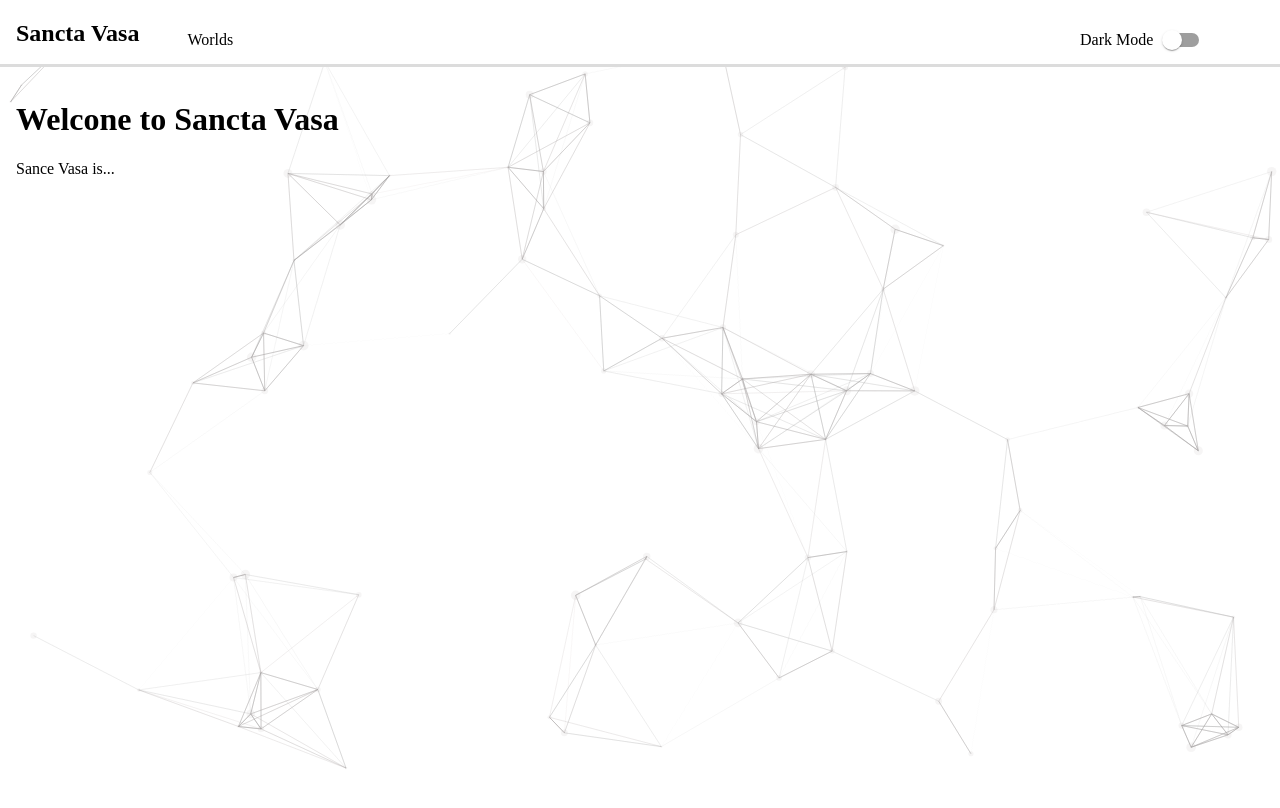
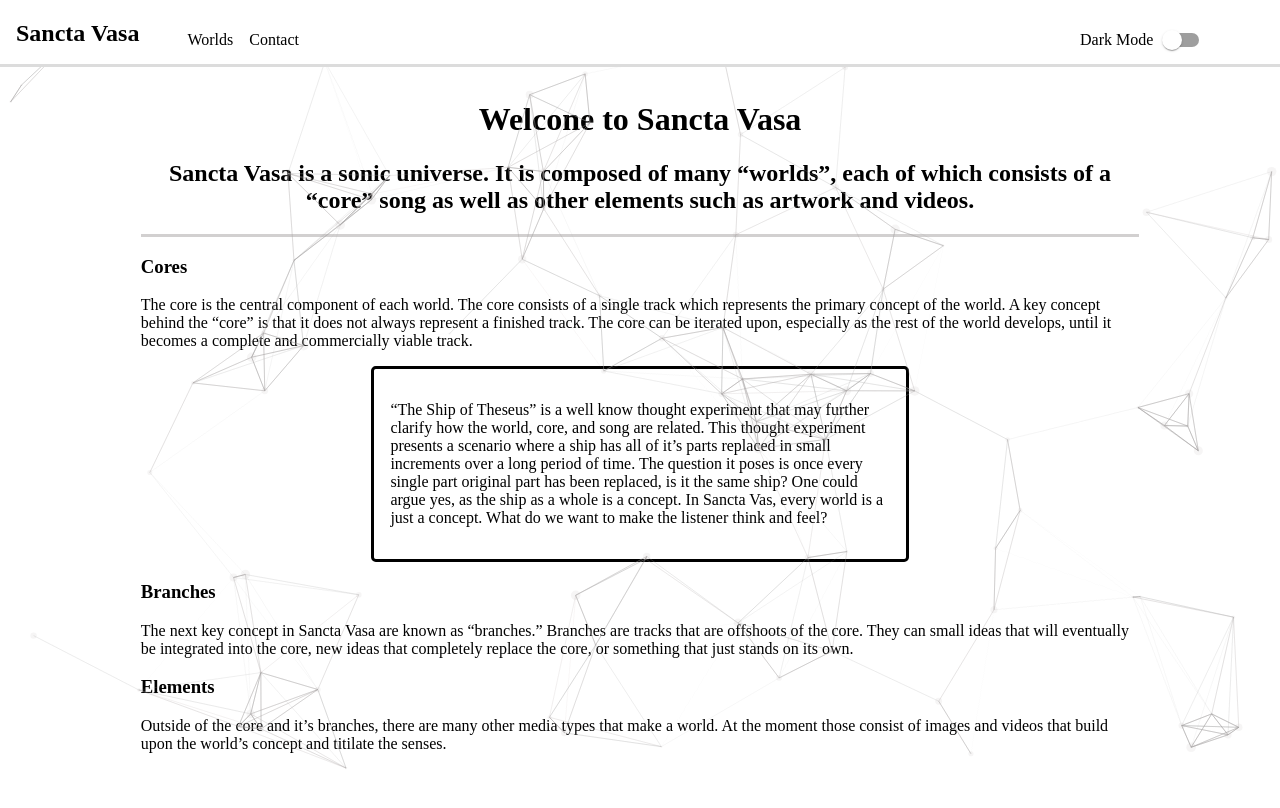
Before and after one commit to tbutler1132/aesthesia-react-app, a React (Create React App) app: page / in a window 1280 px wide. Shown: the top 808 px of the page. Built offline with nearby package versions, Linux system fonts and the light colour scheme.

Commit message:
landing page setup and contact page

```diff
--- a/src/App.css
+++ b/src/App.css
@@ -108,3 +108,35 @@ a {
   height: fit-content;
   padding-bottom: 10rem;
 }
+
+#thesues {
+  border: solid;
+  padding: 1rem;
+  border-radius: .3rem;
+  font-family: 'Josefin Sans';
+  width: 50%;
+  margin: auto;
+}
+
+#landingPage {
+  width: 80%;
+  margin: auto;
+  min-height: 100vh;
+  height: fit-content;
+}
+
+#landingPage p {
+  animation: fadeIn 3s;
+}
+
+#whatIsSanctaVasa {
+  text-align: center;
+  border-bottom: solid;
+  border-color: var(--border-primary);
+  animation: fadeIn 3s;
+}
+
+@keyframes fadeIn {
+  0% { opacity: 0; }
+  100% { opacity: 1; }
+}
--- /dev/null
+++ b/src/app/components/ContactPage.js
@@ -0,0 +1,14 @@
+import React from 'react'
+
+function ContactPage() {
+  return (
+    <div style={{marginTop: '4rem'}}>
+        <div>email: tybwillmusic@gmail.com</div>
+        <div>phone: 1 (516) 220-8947</div>
+        <div>instagram: @ty__will__</div>
+    </div>
+
+  )
+}
+
+export default ContactPage
--- a/src/features/landingPage/LandingPage.js
+++ b/src/features/landingPage/LandingPage.js
@@ -87,8 +87,29 @@ function LandingPage() {
           },
           detectRetina: true,
       }} />
-        <h1>Welcone to Sancta Vasa</h1>
-        <p>Sance Vasa is...</p>
+      <div id='landingPage'>
+        <div id='welcome'>
+            <h1 style={{textAlign: 'center'}}>Welcone to Sancta Vasa</h1>
+        </div>
+        <div id='whatIsSanctaVasa'>
+            <h2>Sancta Vasa is a sonic universe. It is composed of many “worlds”, each of which consists of a “core” song as well as other elements such as artwork and videos.</h2>
+        </div>
+        <div id='whatIsACore'>
+            <h3>Cores</h3>
+            <p>The core is the central component of each world. The core consists of a single track which represents the primary concept of the world. A key concept behind the “core” is that it does not always represent a finished track. The core can be iterated upon, especially as the rest of the world develops, until it becomes a complete and commercially viable track.</p>
+        </div>
+        <div id='thesues'>
+            <p>“The Ship of Theseus” is a well know thought experiment that may further clarify how the world, core, and song are related. This thought experiment presents a scenario where a ship has all of it’s parts replaced in small increments over a long period of time. The question it poses is once every single part original part has been replaced, is it the same ship? One could argue yes, as the ship as a whole is a concept. In Sancta Vas, every world is a just a concept. What do we want to make the listener think and feel? </p>
+        </div>
+        <div id='whatAreBranches'>
+            <h3>Branches</h3>
+            <p>The next key concept in Sancta Vasa are known as “branches.” Branches are tracks that are offshoots of the core. They can small ideas that will eventually be integrated into the core, new ideas that completely replace the core, or something that just stands on its own. </p>
+        </div>
+        <div id='whatAreOtherElements'>
+            <h3>Elements</h3>
+            <p>Outside of the core and it’s branches, there are many other media types that make a world. At the moment those consist of images and videos that build upon the world’s concept and titilate the senses. </p>
+        </div>
+      </div>
     </div>
   )
 }
--- a/src/features/nav/TopNav.js
+++ b/src/features/nav/TopNav.js
@@ -12,6 +12,10 @@ const links = [
   {
     key: "worlds",
     message: "Worlds",
+  },
+  {
+    key: "contact",
+    message: "Contact"
   }
 ]
 
--- a/src/index.js
+++ b/src/index.js
@@ -13,6 +13,7 @@ import Beats from './features/worlds/components/Beats';
 import Art from './features/worlds/components/Art';
 import Videos from './features/worlds/components/Videos';
 import LandingPage from './features/landingPage/LandingPage';
+import ContactPage from './app/components/ContactPage';
 
 const router = createBrowserRouter([
   {
@@ -21,6 +22,10 @@ const router = createBrowserRouter([
       <App/>
     ),
     children: [
+      {
+        path: "contact",
+        element: <ContactPage />
+      },
       {
         path: "worlds",
         element: <Worlds />
```
